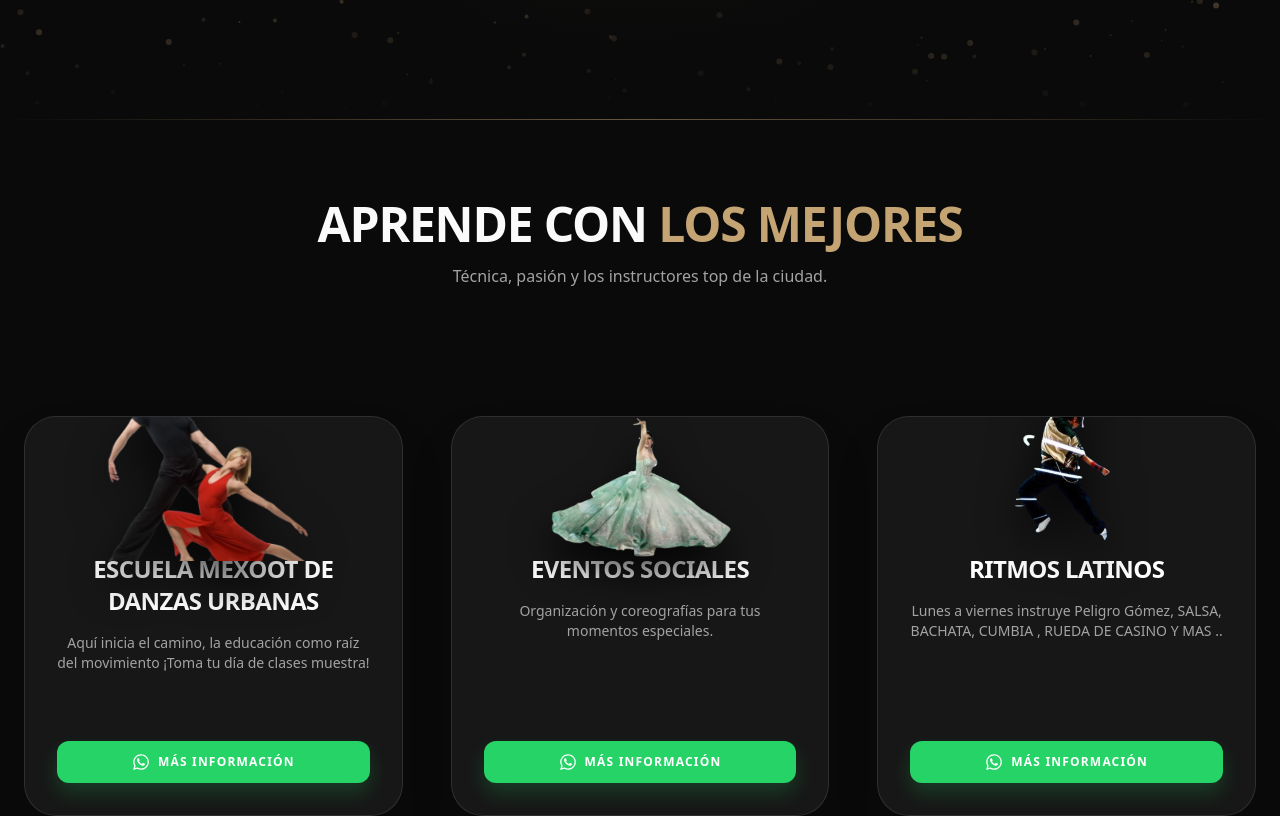
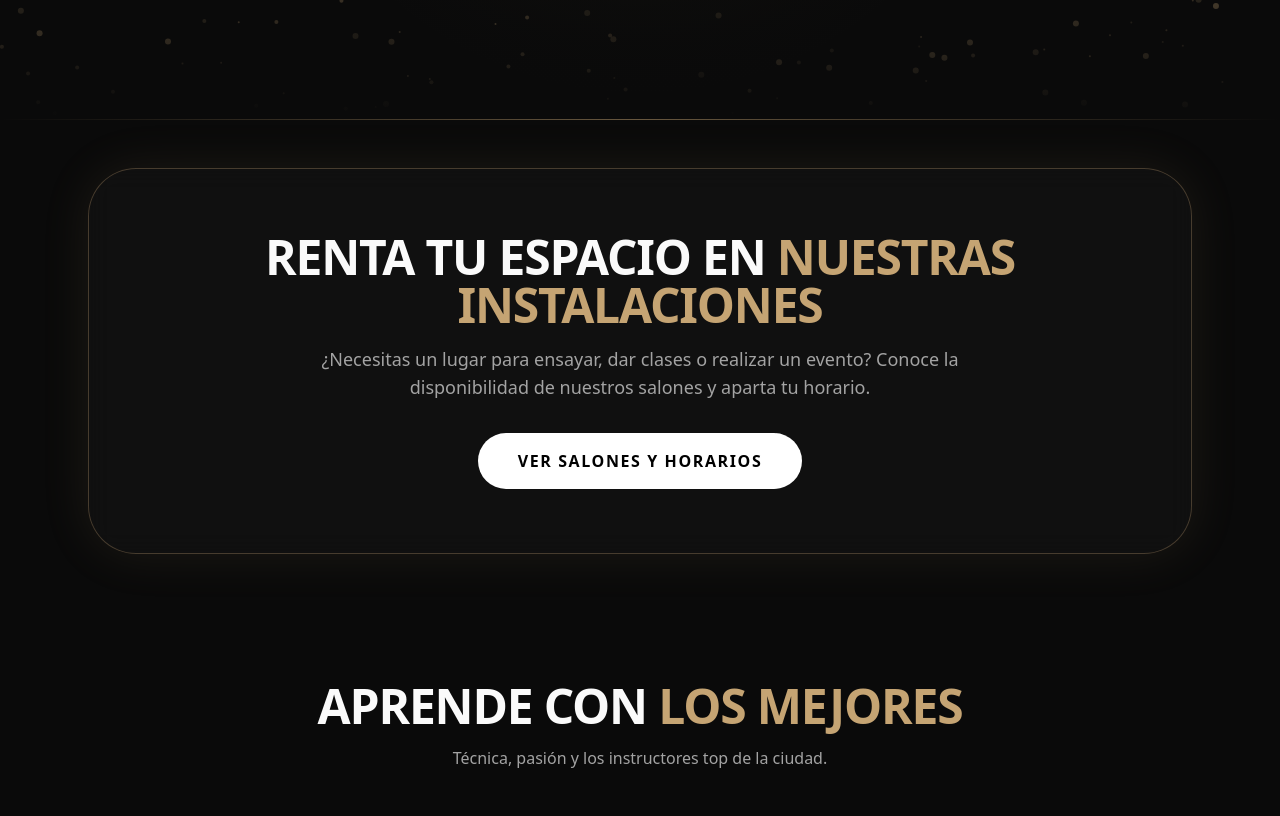
Before and after one commit to Yahirmtz12/miyi, a React (Vite) app in the folder Junior-front/: page / in a window 1280 px wide. Shown: the part 680-1496 px from the top of the page. Built offline with nearby package versions, Linux system fonts and the light colour scheme; no server answers.

Commit message:
Salones8

```diff
--- a/Junior-front/src/pages/LandingKFC.jsx
+++ b/Junior-front/src/pages/LandingKFC.jsx
@@ -116,6 +116,24 @@
 
         {/* Decoración: Línea de luz inferior */}
         <div className="absolute bottom-0 w-full h-[1px] bg-gradient-to-r from-transparent via-[#C5A473]/50 to-transparent" />
+      </div>
+
+      {/* SECCIÓN: RENTA DE SALONES */}
+      <div className="relative z-10 max-w-6xl mx-auto px-6 py-12">
+        <div className="bg-neutral-900/50 border border-[#C5A473]/30 rounded-[3rem] p-10 md:p-16 text-center shadow-[0_0_50px_rgba(197,164,115,0.1)] flex flex-col items-center justify-center backdrop-blur-md">
+          <h2 className="text-3xl md:text-5xl font-black uppercase tracking-tight mb-4">
+            Renta tu espacio en <span className="text-[#C5A473]">Nuestras Instalaciones</span>
+          </h2>
+          <p className="text-neutral-400 text-base md:text-lg max-w-2xl mx-auto font-light mb-8">
+            ¿Necesitas un lugar para ensayar, dar clases o realizar un evento? Conoce la disponibilidad de nuestros salones y aparta tu horario.
+          </p>
+          <button
+            onClick={() => window.location.href = "/salones"}
+            className="group relative inline-flex items-center justify-center gap-3 px-10 py-4 bg-white text-black hover:bg-neutral-200 rounded-full font-black text-sm md:text-base uppercase tracking-widest transition-all hover:scale-105"
+          >
+            Ver Salones y Horarios
+          </button>
+        </div>
       </div>
 
       {/* SECCIÓN: CLASES Y SERVICIOS */}
```
